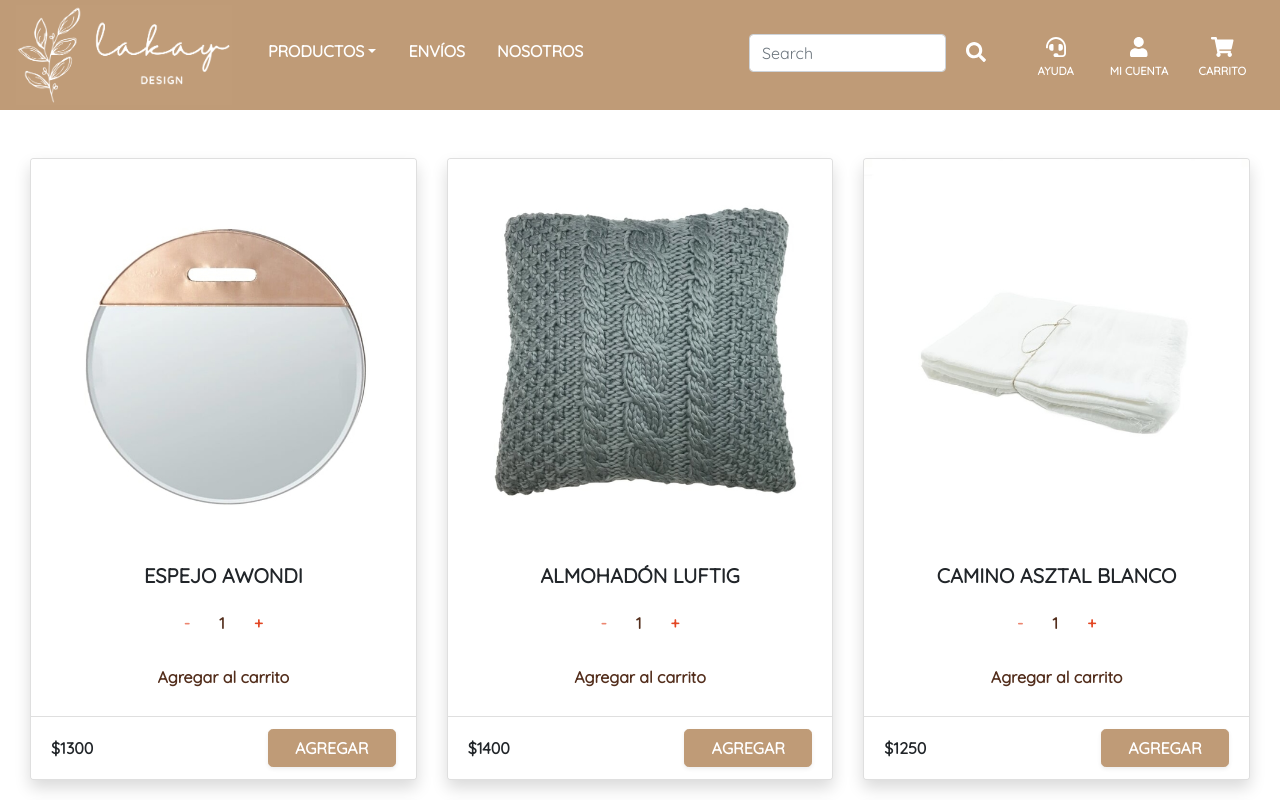
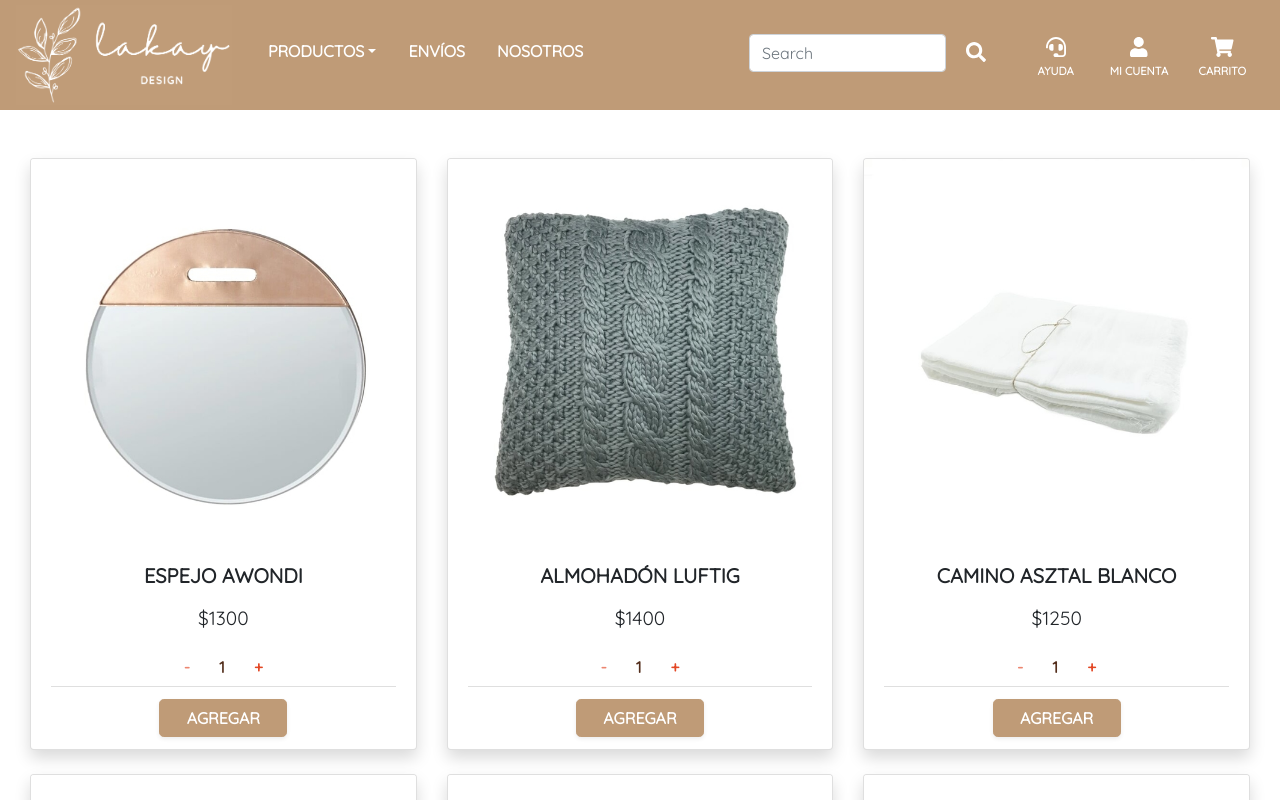
Before and after one commit to me-quintana/lakay-design, a React (Create React App) app: page / in a window 1280 px wide. Shown: the top 800 px of the page. Built offline with nearby package versions, Linux system fonts and the light colour scheme.

Commit message:
Entrega clase 6

```diff
--- a/src/components/item/item.jsx
+++ b/src/components/item/item.jsx
@@ -15,11 +15,8 @@ const Item = ({ products }) => {
                 <img src={products.image} className="card-img-top img-fluid" alt="Bondiola con papines"/>
                 <div className="card-body">
                     <h5 className="card-title m-0">{products.name}</h5>
+                    <p className="precio mt-3">${products.price}</p>
                     <ItemCount inicial={1} stock={products.stock} onAdd={onAdd}/>
-                </div>
-                <div className="card-footer">
-                    <p className="precio">${products.price}</p>
-                    <button type="button" className="btn shadow-sm mainBtn agregarProducto" data-id="1">Agregar</button>
                 </div>
             </div>
         </div>
--- a/src/components/item/item.scss
+++ b/src/components/item/item.scss
@@ -9,40 +9,12 @@ $color-white: #ffffff;
 .card-body {
     font-family: $font;
     text-align: center;
+    padding-bottom: 0px;
     h5 {
         text-transform: uppercase;
         font-weight: bold;
     }
     p {
-        font-size: 0.8rem;
+        font-size: 1.2rem;
     }
 }
-
-.card-footer {
-    background-color: $color-white;
-    font-family: $font;
-    font-weight: bold;
-    display: flex;
-    justify-content: space-between;
-    align-items: baseline;
-    p {
-        margin: 0px;
-    }
-    button {
-        background-color: $color-brown;
-        color: $color-white;
-        text-transform: uppercase;
-        font-weight: bold;
-        text-decoration: none;
-        border: 1px solid $color-brown;
-        margin: 0px;
-        border-radius: 0.3rem;
-        width: 8rem;
-        transition: 0.15s;
-    }
-    button:hover {
-        background-color: $color-red;
-        color: $color-white;
-        border-color: $color-red;
-    }
-}
--- a/src/components/itemCount/itemCount.jsx
+++ b/src/components/itemCount/itemCount.jsx
@@ -26,8 +26,8 @@ const ItemCount = ({inicial, stock, onAdd}) => {
                     : <button className="btn quantityBtn disabled">+</button>
                 }
             </div>
-            <div className="d-flex justify-content-center mt-3">
-                <button className="btn buyBtn" onClick={() => {onAdd(stock, contador)}}>Agregar al carrito</button>
+            <div className="card-footer">
+                <button type="button" className="btn shadow-sm mainBtn agregarProducto" data-id="1" onClick={() => {onAdd(stock, contador)}}>Agregar</button>
             </div>
         </>
     );
--- a/src/components/itemCount/itemCount.scss
+++ b/src/components/itemCount/itemCount.scss
@@ -20,11 +20,28 @@ b {
     color: $color-red;
 }
 
-.buyBtn {
-    color: $color-dark-brown;
+.card-footer {
+    background-color: $color-white;
     font-family: $font;
     font-weight: bold;
+    display: flex;
+    justify-content: center;
+    align-items: baseline;
+    button {
+        background-color: $color-brown;
+        color: $color-white;
+        text-transform: uppercase;
+        font-weight: bold;
+        text-decoration: none;
+        border: 1px solid $color-brown;
+        margin: 0px;
+        border-radius: 0.3rem;
+        width: 8rem;
+        transition: 0.15s;
+    }
+    button:hover {
+        background-color: $color-red;
+        color: $color-white;
+        border-color: $color-red;
+    }
 }
-.buyBtn:hover {
-    color: $color-red;
-}
```
Also changed, not shown: 1 other file (tests, documents, lock files or other folders).
